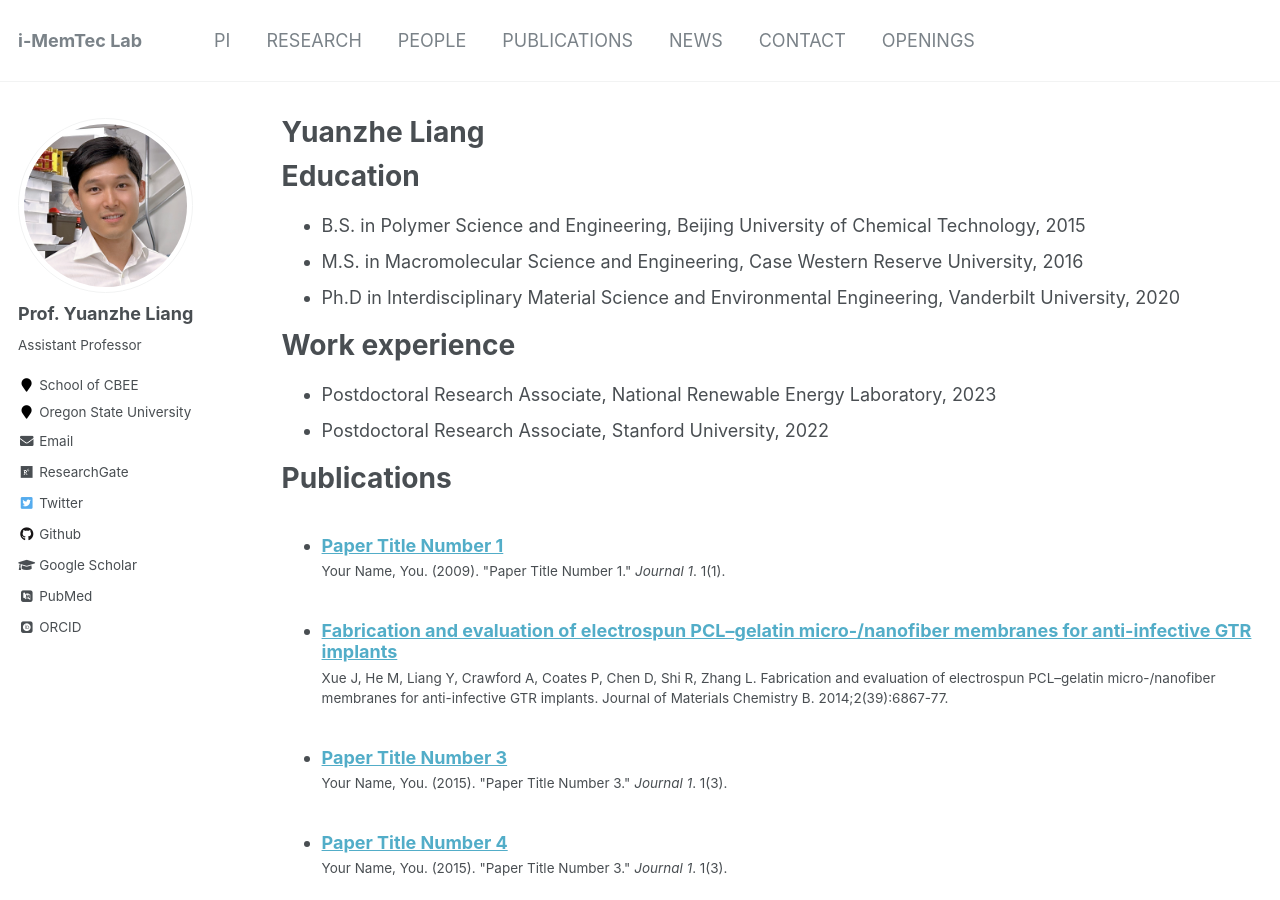
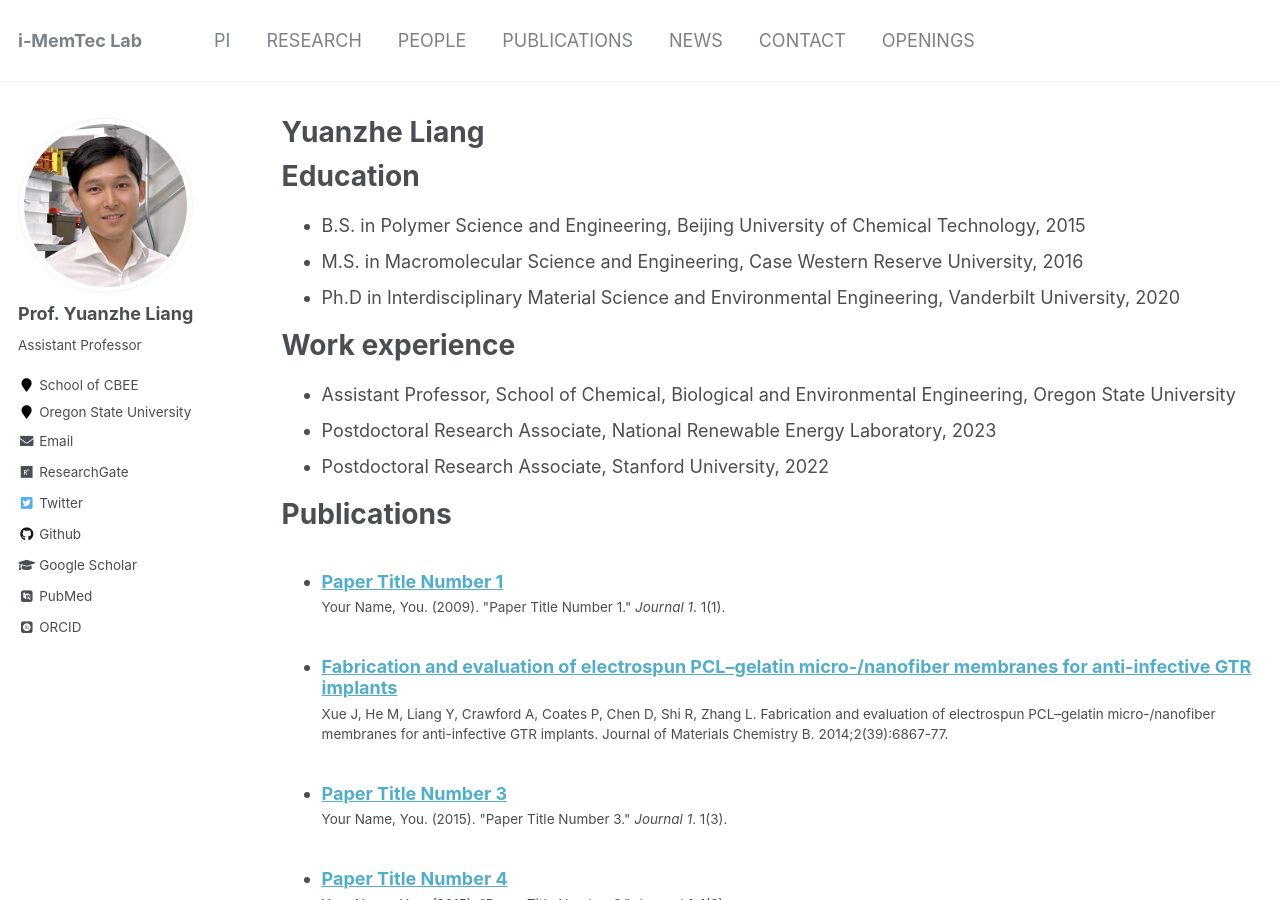
Before and after one commit to yuanzheliang/yuanzheliang.github.io, a Jekyll site: the page built from _pages/cv.md, in a window 1280 px wide and 900 px high. Built offline with Jekyll 4.4.1, drawn with Linux system fonts in a browser that asks for light colours; some web fonts are replaced.

Commit message:
Update cv.md

```diff
--- a/_pages/cv.md
+++ b/_pages/cv.md
@@ -18,6 +18,7 @@ Education
 
 Work experience
 ======
+* Assistant Professor, School of Chemical, Biological and Environmental Engineering, Oregon State University
 * Postdoctoral Research Associate, National Renewable Energy Laboratory, 2023
 * Postdoctoral Research Associate, Stanford University, 2022
 
```
